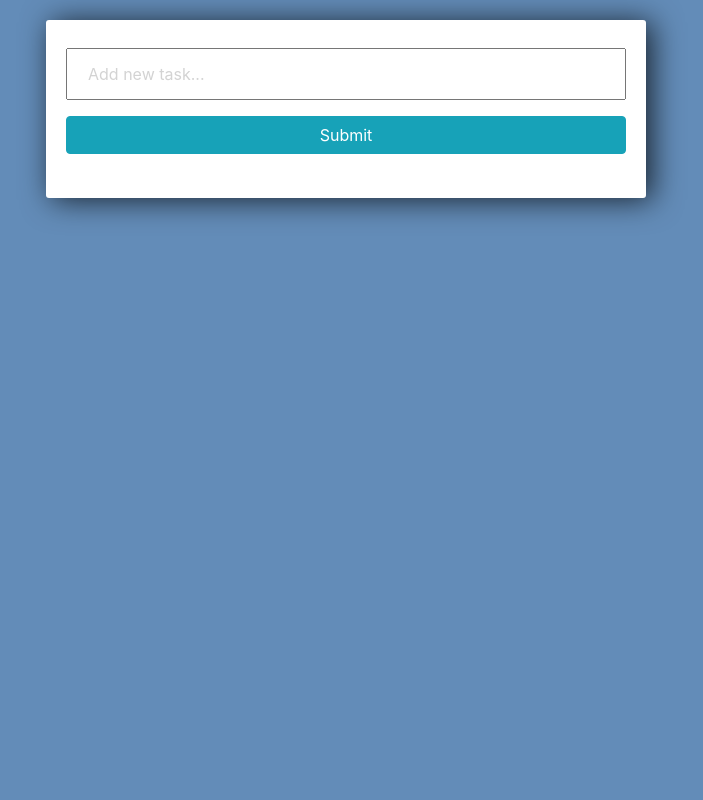
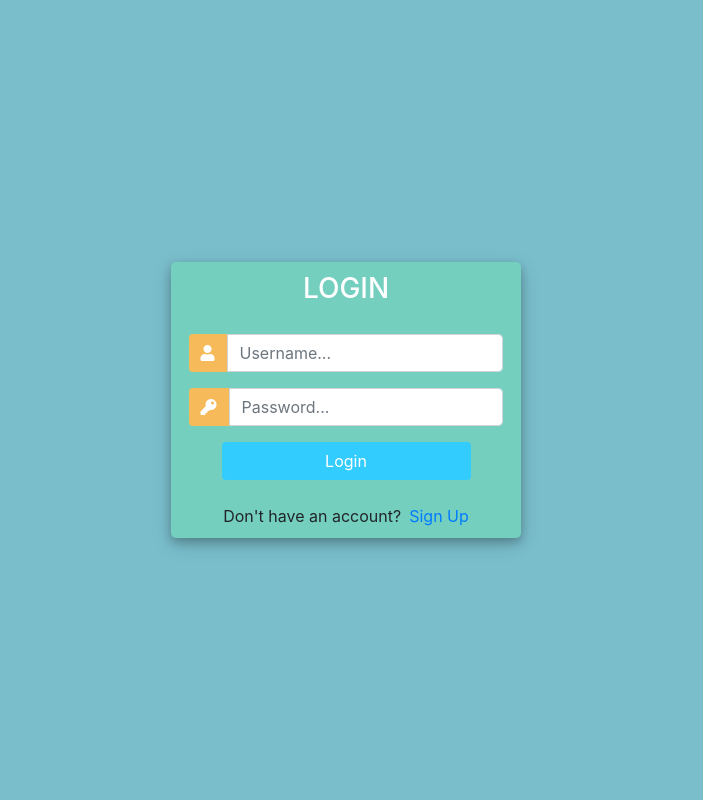
Before and after one commit to harshadmanglani/To-Do-App, a Django app: page / in a window 1280 px wide. Shown: the whole page, without its empty margins (294-997 px from the left). Run offline with Django 3.2, Linux system fonts and the light colour scheme; data that the repository does not hold is empty; some libraries are stand-ins or nearby versions.

Commit message:
login signup added

```diff
--- a/todo/schedule/forms.py
+++ b/todo/schedule/forms.py
@@ -1,5 +1,8 @@
+from django.forms import ModelForm
+from django.contrib.auth.forms import UserCreationForm
+from django.contrib.auth.models import User
 from django import forms
-from django.forms import ModelForm
+
 from .models import *
 
 class TaskForm(forms.ModelForm):
@@ -8,3 +11,8 @@ class TaskForm(forms.ModelForm):
     class Meta:
         model = Task
         fields = '__all__'
+
+class CreateUserForm(UserCreationForm):
+    class Meta:
+        model = User
+        fields = ['username', 'email', 'password1', 'password2']
--- a/todo/schedule/models.py
+++ b/todo/schedule/models.py
@@ -1,7 +1,9 @@
 from django.db import models
+from django.contrib.auth.models import User
 
 # Create your models here.
 class Task(models.Model):
+    # task_user = models.ForeignKey(User, on_delete=models.CASCADE, related_name='task_user', null=True)
     title = models.CharField(max_length=200)
     complete = models.BooleanField(default=False)
     created = models.DateTimeField(auto_now_add=True)
--- a/todo/schedule/templates/schedule/base.html
+++ b/todo/schedule/templates/schedule/base.html
@@ -71,11 +71,18 @@
 		border-color: #e59400;
 	}
 
+  .hello-msg{
+    font-size: 25px;
+    color: 	#4B0082;
+    margin-right: 20px;
+  }
+
 </style>
 
 <div class="center-column">
-
-	<form method="POST" action="/">
+	<span class="hello-msg">{{ request.user }}'s TO-DO List</span>
+	<span><a href="{% url 'logout' %}">Logout</a></span>
+	<form method="POST" action="{% url 'base' %}">
 		{% csrf_token %}
 		{{form.title}}
 		<input class="btn btn-info" type="submit" name="Create Task">
--- /dev/null
+++ b/todo/schedule/templates/schedule/login.html
@@ -0,0 +1,127 @@
+<!DOCTYPE html>
+<html>
+
+<head>
+	<title>Login</title>
+	<link rel="stylesheet" href="https://stackpath.bootstrapcdn.com/bootstrap/4.1.3/css/bootstrap.min.css" integrity="sha384-MCw98/SFnGE8fJT3GXwEOngsV7Zt27NXFoaoApmYm81iuXoPkFOJwJ8ERdknLPMO" crossorigin="anonymous">
+	<script src="https://ajax.googleapis.com/ajax/libs/jquery/3.3.1/jquery.min.js"></script>
+	<link rel="stylesheet" href="https://use.fontawesome.com/releases/v5.6.1/css/all.css" integrity="sha384-gfdkjb5BdAXd+lj+gudLWI+BXq4IuLW5IT+brZEZsLFm++aCMlF1V92rMkPaX4PP" crossorigin="anonymous">
+
+
+	<style>
+		body,
+		html {
+			margin: 0;
+			padding: 0;
+			height: 100%;
+			background: #7abecc !important;
+		}
+		.user_card {
+			width: 350px;
+			margin-top: auto;
+			margin-bottom: auto;
+			background: #74cfbf;
+			position: relative;
+			display: flex;
+			justify-content: center;
+			flex-direction: column;
+			padding: 10px;
+			box-shadow: 0 4px 8px 0 rgba(0, 0, 0, 0.2), 0 6px 20px 0 rgba(0, 0, 0, 0.19);
+			-webkit-box-shadow: 0 4px 8px 0 rgba(0, 0, 0, 0.2), 0 6px 20px 0 rgba(0, 0, 0, 0.19);
+			-moz-box-shadow: 0 4px 8px 0 rgba(0, 0, 0, 0.2), 0 6px 20px 0 rgba(0, 0, 0, 0.19);
+			border-radius: 5px;
+
+		}
+
+		.form_container {
+			margin-top: 20px;
+		}
+
+		#form-title{
+			color: #fff;
+
+		}
+
+		.login_btn {
+			width: 100%;
+			background: #33ccff !important;
+			color: white !important;
+		}
+		.login_btn:focus {
+			box-shadow: none !important;
+			outline: 0px !important;
+		}
+		.login_container {
+			padding: 0 2rem;
+		}
+		.input-group-text {
+			background: #f7ba5b !important;
+			color: white !important;
+			border: 0 !important;
+			border-radius: 0.25rem 0 0 0.25rem !important;
+		}
+		.input_user,
+		.input_pass:focus {
+			box-shadow: none !important;
+			outline: 0px !important;
+		}
+
+		#messages{
+			background-color: grey;
+			color: #fff;
+			padding: 10px;
+			margin-top: 10px;
+		}
+	</style>
+
+</head>
+<body>
+	<div class="container h-100">
+		<div class="d-flex justify-content-center h-100">
+			<div class="user_card">
+				<div class="d-flex justify-content-center">
+
+
+					<h3 id="form-title">LOGIN</h3>
+				</div>
+				<div class="d-flex justify-content-center form_container">
+					<form method="POST" action="">
+            {% csrf_token %}
+						<div class="input-group mb-3">
+							<div class="input-group-append">
+								<span class="input-group-text"><i class="fas fa-user"></i></span>
+							</div>
+							<input type="text" name="username" placeholder="Username..." class="form-control">
+						</div>
+						<div class="input-group mb-2">
+							<div class="input-group-append">
+								<span class="input-group-text"><i class="fas fa-key"></i></span>
+							</div>
+								<input type="password" name="password" placeholder="Password..." class="form-control" >
+						</div>
+
+							<div class="d-flex justify-content-center mt-3 login_container">
+				 				<input class="btn login_btn" type="submit" value="Login">
+				   			</div>
+					</form>
+
+				</div>
+
+        {% for message in messages %}
+
+        <p id="messages">{{message}}</p>
+
+        {% endfor %}
+
+				<div class="mt-4">
+					<div class="d-flex justify-content-center links">
+						Don't have an account? <a href="{% url 'register' %}" class="ml-2">Sign Up</a>
+					</div>
+
+				</div>
+			</div>
+		</div>
+	</div>
+</body>
+
+</html>
--- a/todo/schedule/urls.py
+++ b/todo/schedule/urls.py
@@ -2,7 +2,12 @@ from django.urls import path, include
 from . import views
 
 urlpatterns = [
-    path('', views.base, name='base'),
+    #auth
+    path('', views.login_user, name='login'),
+    path('register/', views.register, name='register'),
+    path('logout/', views.logout_user, name='logout'),
+
+    path('list/', views.base, name='base'),
     path('update_task/<str:pk>/', views.update_task, name='update_task'),
     path('delete_task/<str:pk>/', views.delete_task, name='delete_task'),
 ]
--- a/todo/schedule/views.py
+++ b/todo/schedule/views.py
@@ -1,26 +1,74 @@
 from django.shortcuts import render, redirect
+from django.contrib import messages
+from django.contrib.auth import authenticate, login, logout
+from django.contrib.auth.decorators import login_required
+# from django.views.generic import ListView, UpdateView, DeleteView, DetailView
 
 from .models import *
 from .forms import *
 
-# Create your views here.
+def login_user(request):
+    if request.user.is_authenticated:
+        return redirect('base')
+    else:
+        if request.method == 'POST':
+            username = request.POST.get('username')
+            password = request.POST.get('password')
+
+            user = authenticate(request, username=username, password=password)
+
+            if user is not None:
+                login(request, user)
+                return redirect('base')
+            else:
+                messages.info(request, 'Username or Password is incorrect')
+
+        return render(request, 'schedule/login.html')
+
+@login_required(login_url='login')
+def logout_user(request):
+    logout(request)
+    return redirect('login')
+
+def register(request):
+    if request.user.is_authenticated:
+        return redirect('base')
+    else:
+        form = CreateUserForm()
+
+        if request.method == 'POST':
+            form = CreateUserForm(request.POST)
+            if form.is_valid():
+                form.save()
+                user = form.cleaned_data.get('username')
+                messages.success(request, f'Account was created for {user}')
+                return redirect('login')
+
+        context = {
+            'form':form
+        }
+        return render(request, 'schedule/register.html', context)
+
+@login_required(login_url='login')
 def base(request):
+
     tasks = Task.objects.all()
     form = TaskForm()
+
+    if request.method == 'POST':
+        form = TaskForm(request.POST)
+        if form.is_valid():
+            form.save()
+            return redirect('base')
 
     context = {
         'tasks':tasks,
         'form':form,
     }
 
-    if request.method == 'POST':
-        form = TaskForm(request.POST)
-        if form.is_valid():
-            form.save()
-        return redirect('base')
-
     return render(request, 'schedule/base.html', context)
 
+@login_required(login_url='login')
 def update_task(request, pk):
     task = Task.objects.get(id=pk)
     form = TaskForm(instance=task)
@@ -33,10 +81,11 @@ def update_task(request, pk):
         form = TaskForm(request.POST, instance=task)
         if form.is_valid():
             form.save()
-        return redirect('base')
+            return redirect('base')
 
     return render(request, 'schedule/update_task.html', context)
 
+@login_required(login_url='login')
 def delete_task(request, pk):
     item = Task.objects.get(id=pk)
 
```
Also changed, not shown: todo/schedule/templates/schedule/register.html (added, +145 -0 lines), todo/schedule/migrations/0001_initial.py.
